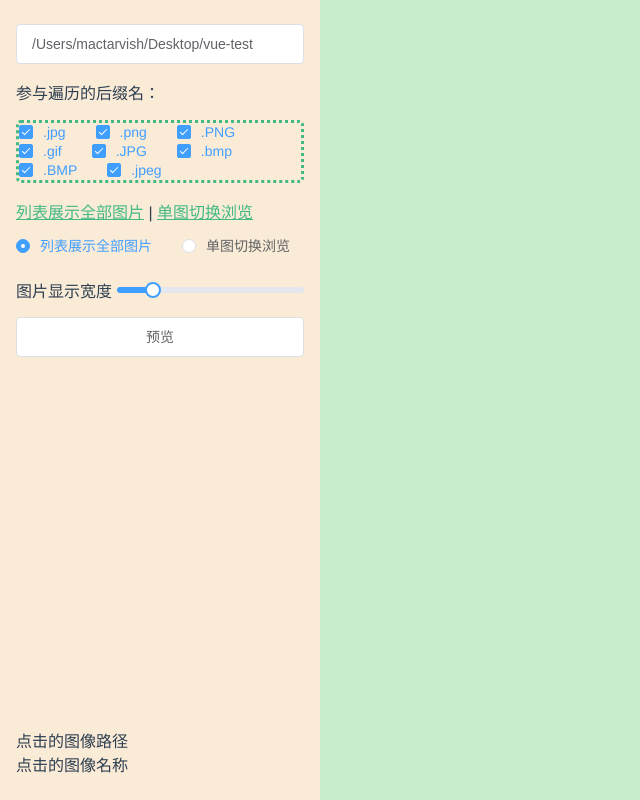
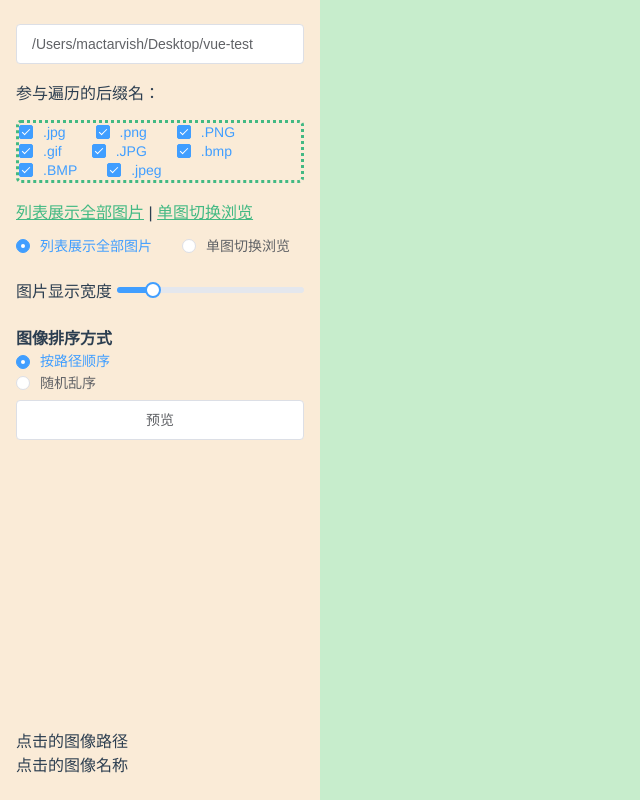
Before and after one commit to Mactarvish/vue-image-viewer, a Vue app: page / in a window 1280 px wide. Shown: the whole page, without its empty margins (0-640 px from the left). Built offline with nearby package versions, Linux system fonts and the light colour scheme.

Commit message:
增加图像按照路径排序的功能，可以在按照路径顺序、乱序切换

```diff
--- a/src/components/ImageViewer.vue
+++ b/src/components/ImageViewer.vue
@@ -51,6 +51,15 @@
         <el-slider class="bar" v-model="imageShowWidth" :step="10" :max="1000" :min="10">
         </el-slider>
       </div>
+
+      <div class="sort-options">
+        <div class="label">图像排序方式</div>
+        <el-radio-group v-model="sortMode">
+          <el-radio label="path">按路径顺序</el-radio>
+          <el-radio label="random">随机乱序</el-radio>
+        </el-radio-group>
+      </div>
+
       <el-button ref="preview" @click="browseDir">预览</el-button>
 
       <div class="history">
@@ -95,6 +104,7 @@ export default {
       imageShowWidth: 200,
       timestamp: "",
       historyDirs: [],
+      sortMode: 'path', // 排序模式：path-按路径顺序，random-随机乱序
 
       clickedImagePath: "",
       clickedImageName: "",
@@ -104,6 +114,15 @@ export default {
     singleBrowseMode: {
       handler(newVal, oldVal) {
         console.log(newVal, oldVal);
+      },
+    },
+    sortMode: {
+      handler(newVal, oldVal) {
+        // 当排序模式改变时，重新排序图像路径
+        if (Object.keys(this.dirFilePathsMap).length > 0) {
+          this.sortImagePaths();
+          this.timestamp = new Date().getTime(); // 强制刷新图像显示
+        }
       },
     }
   },
@@ -146,6 +165,10 @@ export default {
           this.$message(`目录 ${this.srcDir} 不存在！`);
           return;
         }
+
+        // 根据排序模式处理图像路径
+        this.sortImagePaths();
+
         this.timestamp = new Date().getTime();
         this.srcImagePaths = [];
         this.errInfo = "";
@@ -164,6 +187,27 @@ export default {
     clickHistory(e) {
       this.srcDir = e.target.textContent;
       this.browseDir();
+    },
+    sortImagePaths() {
+      // 对每个目录下的图像路径进行排序
+      for (const dir in this.dirFilePathsMap) {
+        if (this.dirFilePathsMap.hasOwnProperty(dir)) {
+          if (this.sortMode === 'random') {
+            // 随机乱序
+            this.shuffleArray(this.dirFilePathsMap[dir]);
+          } else {
+            // 按路径顺序（默认排序）
+            this.dirFilePathsMap[dir].sort();
+          }
+        }
+      }
+    },
+    shuffleArray(array) {
+      // Fisher-Yates 洗牌算法
+      for (let i = array.length - 1; i > 0; i--) {
+        const j = Math.floor(Math.random() * (i + 1));
+        [array[i], array[j]] = [array[j], array[i]];
+      }
     },
   }
 }
@@ -271,4 +315,19 @@ div#path-and-image {
   cursor: pointer;
   color: blue;
 }
+
+.sort-options {
+  margin: 0.5rem 0;
+
+  .label {
+    margin-bottom: 5px;
+    font-weight: bold;
+  }
+
+  .el-radio-group {
+    display: flex;
+    flex-direction: column;
+    gap: 5px;
+  }
+}
 </style>
```
